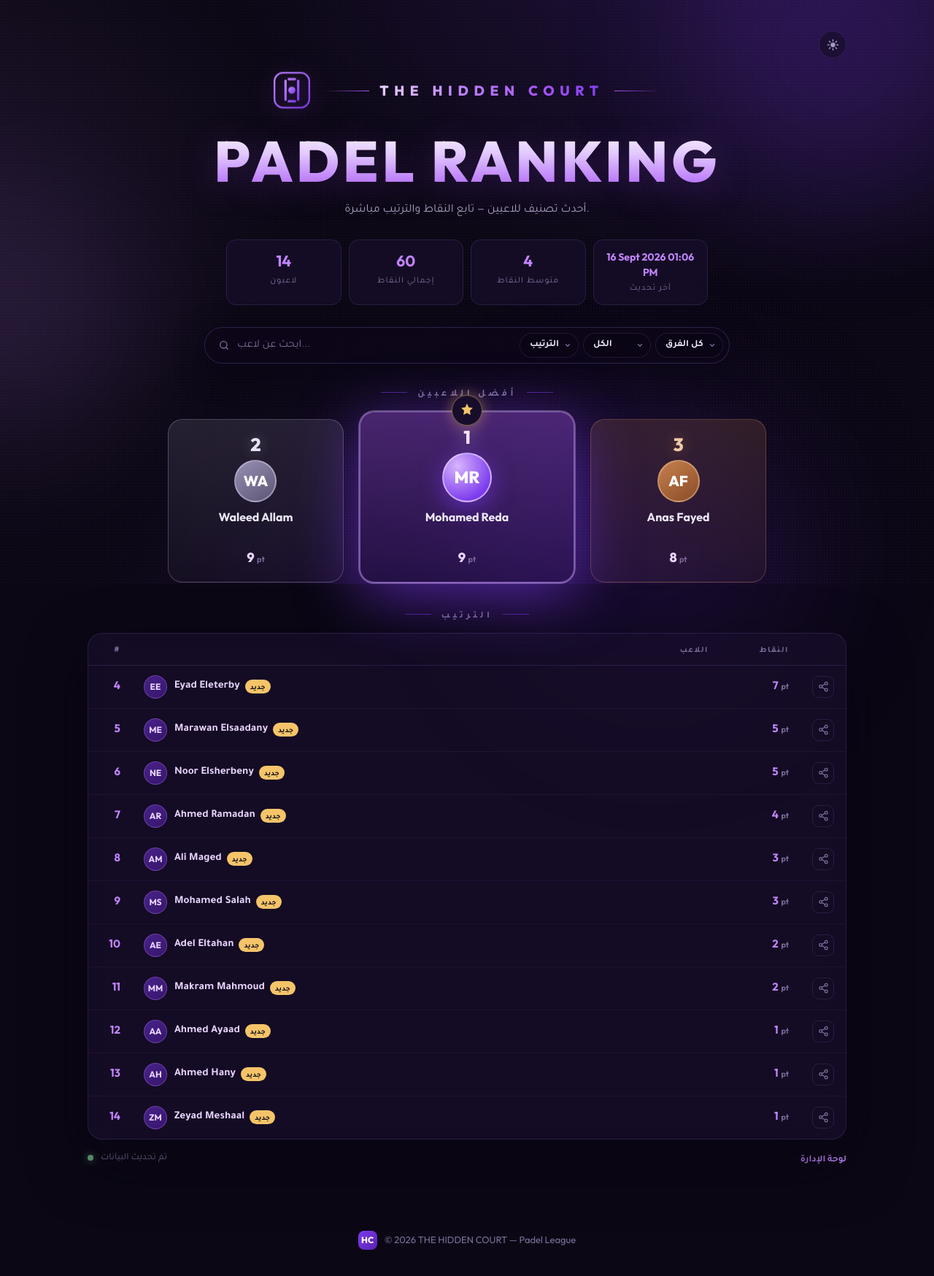
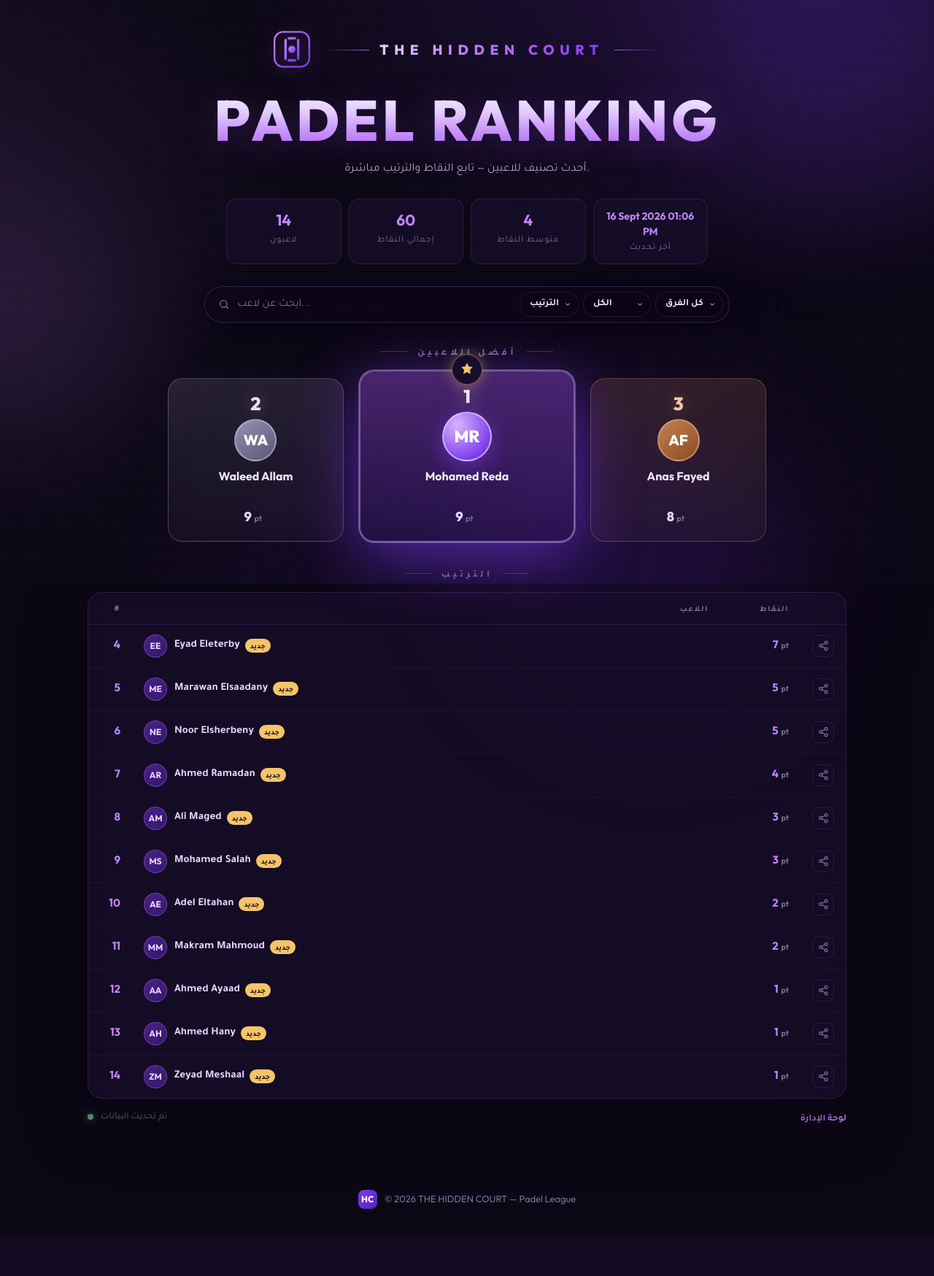
Before and after one commit to itsrakfs/The-Hidden-Court, a Flask app: page / in a window 1280 px wide. Shown: the whole page at 73% size. After the commit the page ends 1656 px from the top, so only its background shows below. Run offline with Flask 3, Linux system fonts and the light colour scheme; data comes from the database, SQL or seed files in the repository.

Commit message:
Remove theme toggle (fixed dark colors); add 3-day up/down trend arrows

```diff
--- a/server.py
+++ b/server.py
@@ -123,34 +123,44 @@ def get_db():
 
 
 def migrate_players(conn):
-    """Rebuild the players table into the points+team schema if needed."""
+    """Migrate the players table to the newest schema if needed."""
     cols = {r["name"] for r in conn.execute("PRAGMA table_info(players)").fetchall()}
-    if "matches" not in cols and "points" in cols and "team" in cols:
-        return  # already the new schema
 
-    # Intermediate state: points schema from an older version (no team yet)
-    had_points = "points" in cols and "team" not in cols
+    if "matches" in cols:
+        # Legacy 'matches' schema → full rebuild into the current one
+        conn.executescript(
+            """
+            ALTER TABLE players RENAME TO players_old;
 
-    conn.executescript(
-        """
-        ALTER TABLE players RENAME TO players_old;
+            CREATE TABLE players (
+                id                  INTEGER PRIMARY KEY AUTOINCREMENT,
+                name                TEXT NOT NULL,
+                points              INTEGER NOT NULL DEFAULT 0,
+                team                TEXT NOT NULL DEFAULT '',
+                created_at          TEXT NOT NULL,
+                updated_at          TEXT NOT NULL,
+                points_changed_at   TEXT NOT NULL DEFAULT '',
+                points_direction    INTEGER NOT NULL DEFAULT 0
+            );
 
-        CREATE TABLE players (
-            id          INTEGER PRIMARY KEY AUTOINCREMENT,
-            name        TEXT NOT NULL,
-            points      INTEGER NOT NULL DEFAULT 0,
-            team        TEXT NOT NULL DEFAULT '',
-            created_at  TEXT NOT NULL,
-            updated_at  TEXT NOT NULL
-        );
+            INSERT INTO players (id, name, points, team, created_at, updated_at)
+                SELECT id, name, COALESCE(points, 0), '', created_at, updated_at
+                FROM players_old;
 
-        INSERT INTO players (id, name, points, team, created_at, updated_at)
-            SELECT id, name, COALESCE(points, 0), '', created_at, updated_at
-            FROM players_old;
+            DROP TABLE players_old;
+            """
+        )
+        return
 
-        DROP TABLE players_old;
-        """
-    )
+    # Partial upgrades: add any missing column (idempotent, no data loss)
+    if "points" not in cols:
+        conn.execute("ALTER TABLE players ADD COLUMN points INTEGER NOT NULL DEFAULT 0")
+    if "team" not in cols:
+        conn.execute("ALTER TABLE players ADD COLUMN team TEXT NOT NULL DEFAULT ''")
+    if "points_changed_at" not in cols:
+        conn.execute("ALTER TABLE players ADD COLUMN points_changed_at TEXT NOT NULL DEFAULT ''")
+    if "points_direction" not in cols:
+        conn.execute("ALTER TABLE players ADD COLUMN points_direction INTEGER NOT NULL DEFAULT 0")
 
 
 def restore_from_seed(conn):
@@ -182,10 +192,17 @@ def restore_from_seed(conn):
         team = (entry.get("team") or "").strip()[:40]
         created = entry.get("created_at") or now_utc()
         updated = entry.get("updated_at") or created
+        changed = entry.get("points_changed_at") or ""
+        direction = entry.get("points_direction") or 0
+        try:
+            direction = max(-1, min(1, int(direction)))
+        except (TypeError, ValueError):
+            direction = 0
         conn.execute(
-            """INSERT INTO players (name, points, team, created_at, updated_at)
-               VALUES (?, ?, ?, ?, ?)""",
-            (name, points, team, created, updated),
+            """INSERT INTO players
+                   (name, points, team, created_at, updated_at, points_changed_at, points_direction)
+               VALUES (?, ?, ?, ?, ?, ?, ?)""",
+            (name, points, team, created, updated, changed, direction),
         )
         seeded += 1
     return seeded > 0
@@ -196,12 +213,14 @@ def init_db():
         conn.executescript(
             """
             CREATE TABLE IF NOT EXISTS players (
-                id          INTEGER PRIMARY KEY AUTOINCREMENT,
-                name        TEXT NOT NULL,
-                points      INTEGER NOT NULL DEFAULT 0,
-                team        TEXT NOT NULL DEFAULT '',
-                created_at  TEXT NOT NULL,
-                updated_at  TEXT NOT NULL
+                id                  INTEGER PRIMARY KEY AUTOINCREMENT,
+                name                TEXT NOT NULL,
+                points              INTEGER NOT NULL DEFAULT 0,
+                team                TEXT NOT NULL DEFAULT '',
+                created_at          TEXT NOT NULL,
+                updated_at          TEXT NOT NULL,
+                points_changed_at   TEXT NOT NULL DEFAULT '',
+                points_direction    INTEGER NOT NULL DEFAULT 0
             );
             CREATE TABLE IF NOT EXISTS admins (
                 id            INTEGER PRIMARY KEY AUTOINCREMENT,
@@ -234,6 +253,29 @@ def now_utc():
     return datetime.now(timezone.utc).isoformat(timespec="seconds")
 
 
+TREND_WINDOW_SECONDS = 3 * 24 * 60 * 60  # arrows stay visible for 3 days
+
+
+def trend_for(row):
+    """Return 'up', 'down' or '' based on the last points change.
+
+    An indicator (up/down arrow) is shown for TREND_WINDOW_SECONDS after the
+    points of a player changed; past that window it disappears.
+    """
+    direction = row["points_direction"]
+    changed_at = row["points_changed_at"]
+    if not direction or not changed_at:
+        return ""
+    try:
+        changed = datetime.fromisoformat(changed_at)
+        age = (datetime.now(timezone.utc) - changed).total_seconds()
+    except (TypeError, ValueError):
+        return ""
+    if age < 0 or age > TREND_WINDOW_SECONDS:
+        return ""
+    return "up" if direction > 0 else "down"
+
+
 def fetch_ranking(conn):
     """Return players sorted by points desc -> name, with rank."""
     rows = conn.execute(
@@ -253,6 +295,7 @@ def fetch_ranking(conn):
                 "team": row["team"],
                 "created_at": row["created_at"],
                 "updated_at": row["updated_at"],
+                "trend": trend_for(row),
             }
         )
         if last_updated is None or row["updated_at"] > last_updated:
@@ -408,11 +451,31 @@ def api_update_player(player_id):
             return jsonify({"error": "Player not found"}), 404
 
         ts = now_utc()
+        old_points = row["points"]
+        new_points = payload["points"]
+        changed_at = row["points_changed_at"]
+        direction = row["points_direction"]
+
+        if new_points != old_points:
+            # Record the direction/time of the points change; the frontend
+            # shows an up/down arrow for the following 3 days.
+            changed_at = ts
+            direction = 1 if new_points > old_points else -1
+
         conn.execute(
             """UPDATE players
-               SET name = ?, points = ?, team = ?, updated_at = ?
+               SET name = ?, points = ?, team = ?, updated_at = ?,
+                   points_changed_at = ?, points_direction = ?
                WHERE id = ?""",
-            (payload["name"], payload["points"], payload["team"], ts, player_id),
+            (
+                payload["name"],
+                new_points,
+                payload["team"],
+                ts,
+                changed_at,
+                direction,
+                player_id,
+            ),
         )
         return jsonify(fetch_ranking(conn))
 
@@ -441,7 +504,8 @@ def api_backup():
 
     with get_db() as conn:
         rows = conn.execute(
-            """SELECT name, points, team, created_at, updated_at
+            """SELECT name, points, team, created_at, updated_at,
+                      points_changed_at, points_direction
                FROM players ORDER BY points DESC, name COLLATE NOCASE ASC"""
         ).fetchall()
     payload = {"players": [dict(r) for r in rows]}
--- a/static/css/public.css
+++ b/static/css/public.css
@@ -24,6 +24,9 @@
   --silver: #bdb4d6;
   --bronze: #d98e5a;
 
+  --up: #4ade80;
+  --down: #f87171;
+
   --grad-main: linear-gradient(120deg, #e9d5ff 0%, #c084fc 35%, #a855f7 70%, #7c3aed 100%);
   --font-display: "Outfit", "Tajawal", system-ui, -apple-system, sans-serif;
   --font-body: "Tajawal", "Outfit", system-ui, -apple-system, sans-serif;
@@ -112,28 +91,6 @@ body {
 
 /* -------------------------------------------------------------------- hero */
 .hero { text-align: center; margin-bottom: 30px; }
-
-.top-bar {
-  display: flex;
-  justify-content: flex-end;
-  margin-bottom: 18px;
-}
-.theme-toggle {
-  width: 38px;
-  height: 38px;
-  border-radius: 50%;
-  border: 1px solid var(--line);
-  background: var(--panel);
-  color: var(--ink-dim);
-  display: grid;
-  place-items: center;
-  cursor: pointer;
-  transition: transform 0.25s ease, color 0.2s ease, border-color 0.2s ease;
-}
-.theme-toggle:hover { transform: rotate(18deg) scale(1.06); color: var(--violet-2); }
-.theme-toggle .icon-moon { display: none; }
-[data-theme="light"] .theme-toggle .icon-sun { display: none; }
-[data-theme="light"] .theme-toggle .icon-moon { display: block; }
 
 .logo-row {
   display: flex;
@@ -427,6 +384,25 @@ body {
 }
 .pod-points small { font-size: 11px; color: var(--ink-faint); font-weight: 600; }
 
+/* Up/down change indicator (visible 3 days after a points change) */
+.trend {
+  display: inline-block;
+  margin-inline-start: 4px;
+  font-size: 13px;
+  line-height: 1;
+  font-weight: 800;
+  vertical-align: baseline;
+  opacity: 0.92;
+  animation: trend-pop 0.5s ease;
+}
+.trend-up { color: var(--up); }
+.trend-down { color: var(--down); }
+.pod-points .trend { font-size: 14px; }
+@keyframes trend-pop {
+  0% { opacity: 0; transform: translateY(4px) scale(0.8); }
+  100% { opacity: 0.92; transform: translateY(0) scale(1); }
+}
+
 .pod-crown {
   position: absolute;
   top: -19px;
--- a/static/js/public.js
+++ b/static/js/public.js
@@ -171,6 +171,12 @@
     return t ? '<span class="team-tag">' + escapeHtml(t) + '</span>' : "";
   }
 
+  function trendHtml(trend) {
+    if (trend === "up") return '<span class="trend trend-up" title="\u0632\u064a\u0627\u062f\u0629 \u0627\u0644\u0646\u0642\u0627\u0637">\u25b4</span>';
+    if (trend === "down") return '<span class="trend trend-down" title="\u0627\u0646\u062e\u0641\u0627\u0636 \u0627\u0644\u0646\u0642\u0627\u0637">\u25be</span>';
+    return "";
+  }
+
   function renderPodium(top3) {
     var podiumSection = els.podiumSection;
     var hasTop = top3.length > 0;
@@ -198,6 +204,8 @@
         els["pod" + r + "Name"].textContent = "\u2014";
         els["pod" + r + "Points"].textContent = "0";
         els["pod" + r + "Avatar"].textContent = "?";
+        var t = els["pod" + r + "Trend"];
+        if (t) { t.textContent = ""; t.className = "trend"; }
         return;
       }
       if (card) {
@@ -211,6 +219,12 @@
 
       var team = els["pod" + r + "Team"];
       if (team) team.textContent = (p.team || "").trim() || "";
+
+      var trend = els["pod" + r + "Trend"];
+      if (trend) {
+        trend.textContent = p.trend === "up" ? "\u25b4" : p.trend === "down" ? "\u25be" : "";
+        trend.className = "trend" + (p.trend === "up" ? " trend-up" : p.trend === "down" ? " trend-down" : "");
+      }
     });
 
     // Reveal the podium after cards are placed, so the stagger reads nicely.
@@ -246,7 +260,8 @@
             teamLabel(p) +
           '</div></td>' +
           '<td class="th-num"><span class="num">' + p.points + '</span> ' +
-            '<span class="points-label">pt</span></td>' +
+            '<span class="points-label">pt</span> ' +
+            trendHtml(p.trend) + '</td>' +
           '<td class="th-actions"><div class="row-actions">' +
             '<button class="share-btn" type="button" data-id="' + p.id + '" data-name="' + escapeHtml(p.name) + '" aria-label="\u0645\u0634\u0627\u0631\u0643\u0629">' +
               '<svg viewBox="0 0 24 24" width="15" height="15" aria-hidden="true"><circle cx="18" cy="5" r="3" fill="none" stroke="currentColor" stroke-width="2"/><circle cx="6" cy="12" r="3" fill="none" stroke="currentColor" stroke-width="2"/><circle cx="18" cy="19" r="3" fill="none" stroke="currentColor" stroke-width="2"/><path d="M8.6 13.5l6.8 4M15.4 6.5l-6.8 4" stroke="currentColor" stroke-width="2"/></svg>' +
@@ -337,13 +352,6 @@
       state.sort = e.target.value;
       render();
     });
-
-    els.themeToggle.addEventListener("click", function () {
-      var root = document.documentElement;
-      var dark = root.getAttribute("data-theme") !== "light";
-      root.setAttribute("data-theme", dark ? "light" : "dark");
-      try { localStorage.setItem("thc-theme", dark ? "light" : "dark"); } catch (e) {}
-    });
   }
 
   // ------------------------------------------------------------------- init
@@ -362,11 +370,10 @@
       rankingBody: $("ranking-body"),
       emptyState: $("empty-state"),
       footStatus: $("foot-status"),
-      themeToggle: $("theme-toggle"),
       toast: $("toast"),
-      pod1Name: $("pod-1-name"), pod1Points: $("pod-1-points"), pod1Avatar: $("pod-1-avatar"), pod1Team: $("pod-1-team"),
-      pod2Name: $("pod-2-name"), pod2Points: $("pod-2-points"), pod2Avatar: $("pod-2-avatar"), pod2Team: $("pod-2-team"),
-      pod3Name: $("pod-3-name"), pod3Points: $("pod-3-points"), pod3Avatar: $("pod-3-avatar"), pod3Team: $("pod-3-team"),
+      pod1Name: $("pod-1-name"), pod1Points: $("pod-1-points"), pod1Avatar: $("pod-1-avatar"), pod1Team: $("pod-1-team"), pod1Trend: $("pod-1-trend"),
+      pod2Name: $("pod-2-name"), pod2Points: $("pod-2-points"), pod2Avatar: $("pod-2-avatar"), pod2Team: $("pod-2-team"), pod2Trend: $("pod-2-trend"),
+      pod3Name: $("pod-3-name"), pod3Points: $("pod-3-points"), pod3Avatar: $("pod-3-avatar"), pod3Team: $("pod-3-team"), pod3Trend: $("pod-3-trend"),
     };
 
     var yr = $("year");
--- a/templates/index.html
+++ b/templates/index.html
@@ -14,13 +14,6 @@
   <meta property="og:locale" content="ar_EG" />
 
   <title>THE HIDDEN COURT · PADEL RANKING</title>
-  <script>
-    (function () {
-      var t = null;
-      try { t = localStorage.getItem("thc-theme"); } catch (e) {}
-      if (t === "light") document.documentElement.setAttribute("data-theme", "light");
-    })();
-  </script>
   <link rel="preconnect" href="https://fonts.googleapis.com" />
   <link rel="preconnect" href="https://fonts.gstatic.com" crossorigin />
   <link
@@ -42,17 +35,6 @@
   <main class="page">
 
     <header class="hero">
-      <div class="top-bar">
-        <button class="theme-toggle" id="theme-toggle" type="button" aria-label="تبديل الوضع الليلي/النهاري">
-          <svg class="icon-sun" viewBox="0 0 24 24" width="17" height="17" aria-hidden="true">
-            <circle cx="12" cy="12" r="4.5" fill="currentColor"/>
-            <path d="M12 2v2.5M12 19.5V22M4.9 4.9l1.8 1.8M17.3 17.3l1.8 1.8M2 12h2.5M19.5 12H22M4.9 19.1l1.8-1.8M17.3 6.7l1.8-1.8" stroke="currentColor" stroke-width="2" stroke-linecap="round"/>
-          </svg>
-          <svg class="icon-moon" viewBox="0 0 24 24" width="17" height="17" aria-hidden="true">
-            <path fill="currentColor" d="M20.4 14.2A8.5 8.5 0 0 1 9.8 3.6a.6.6 0 0 0-.75-.74A9 9 0 1 0 21.1 14.95a.6.6 0 0 0-.7-.75z"/>
-          </svg>
-        </button>
-      </div>
       <div class="logo-row">
         <div class="logo-mark">
           <svg viewBox="0 0 48 48" aria-hidden="true">
@@ -131,7 +113,7 @@
           <div class="pod-avatar" id="pod-2-avatar"></div>
           <div class="pod-name" id="pod-2-name">&mdash;</div>
           <div class="pod-team" id="pod-2-team"></div>
-          <div class="pod-points"><span id="pod-2-points">0</span> <small>pt</small></div>
+          <div class="pod-points"><span id="pod-2-points">0</span> <small>pt</small> <span class="trend" id="pod-2-trend"></span></div>
         </article>
         <article class="podium-card pod-1">
           <div class="pod-crown" id="pod-1-crown">
@@ -143,14 +125,14 @@
           <div class="pod-avatar" id="pod-1-avatar"></div>
           <div class="pod-name" id="pod-1-name">&mdash;</div>
           <div class="pod-team" id="pod-1-team"></div>
-          <div class="pod-points"><span id="pod-1-points">0</span> <small>pt</small></div>
+          <div class="pod-points"><span id="pod-1-points">0</span> <small>pt</small> <span class="trend" id="pod-1-trend"></span></div>
         </article>
         <article class="podium-card pod-3">
           <div class="pod-rank">3</div>
           <div class="pod-avatar" id="pod-3-avatar"></div>
           <div class="pod-name" id="pod-3-name">&mdash;</div>
           <div class="pod-team" id="pod-3-team"></div>
-          <div class="pod-points"><span id="pod-3-points">0</span> <small>pt</small></div>
+          <div class="pod-points"><span id="pod-3-points">0</span> <small>pt</small> <span class="trend" id="pod-3-trend"></span></div>
         </article>
       </div>
     </section>
```
Also changed, not shown: other parts of static/css/public.css (+1 -29 lines).
